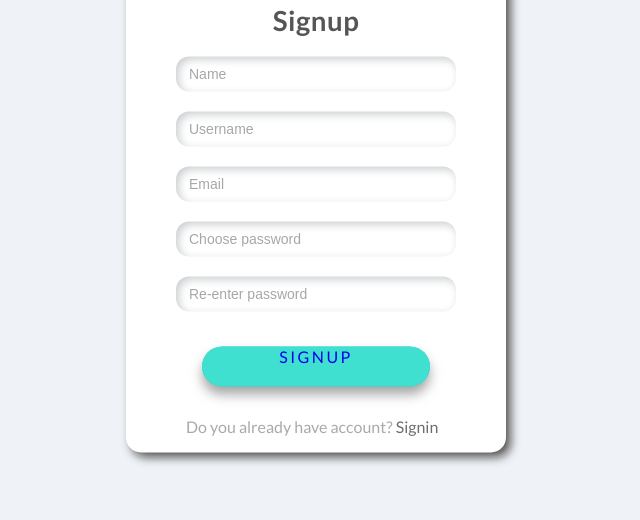
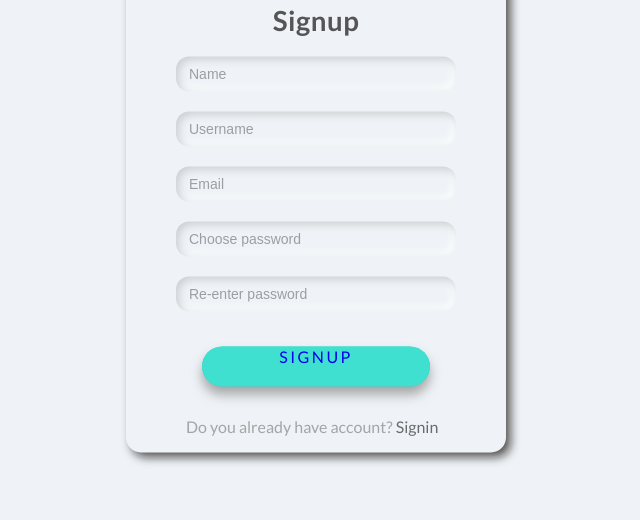
Before and after one commit to bnaveen07/signin, a plain HTML site: page index.html in a window 1280 px wide. Shown: the part 280-800 px from the top of the page, without its empty margins (343-983 px from the left). Drawn offline with Linux system fonts and the light colour scheme.

Commit message:
Update style.css

```diff
--- a/style.css
+++ b/style.css
@@ -24,7 +24,7 @@ body {
   border-radius: 15px;
   width: 380px;
   height: 550px;
-  background-color: #fff;
+  background-color: #eff3f7;
   box-shadow: 5px 5px 10px #555, 5px 5px 1px #fff;
 }
 
```
